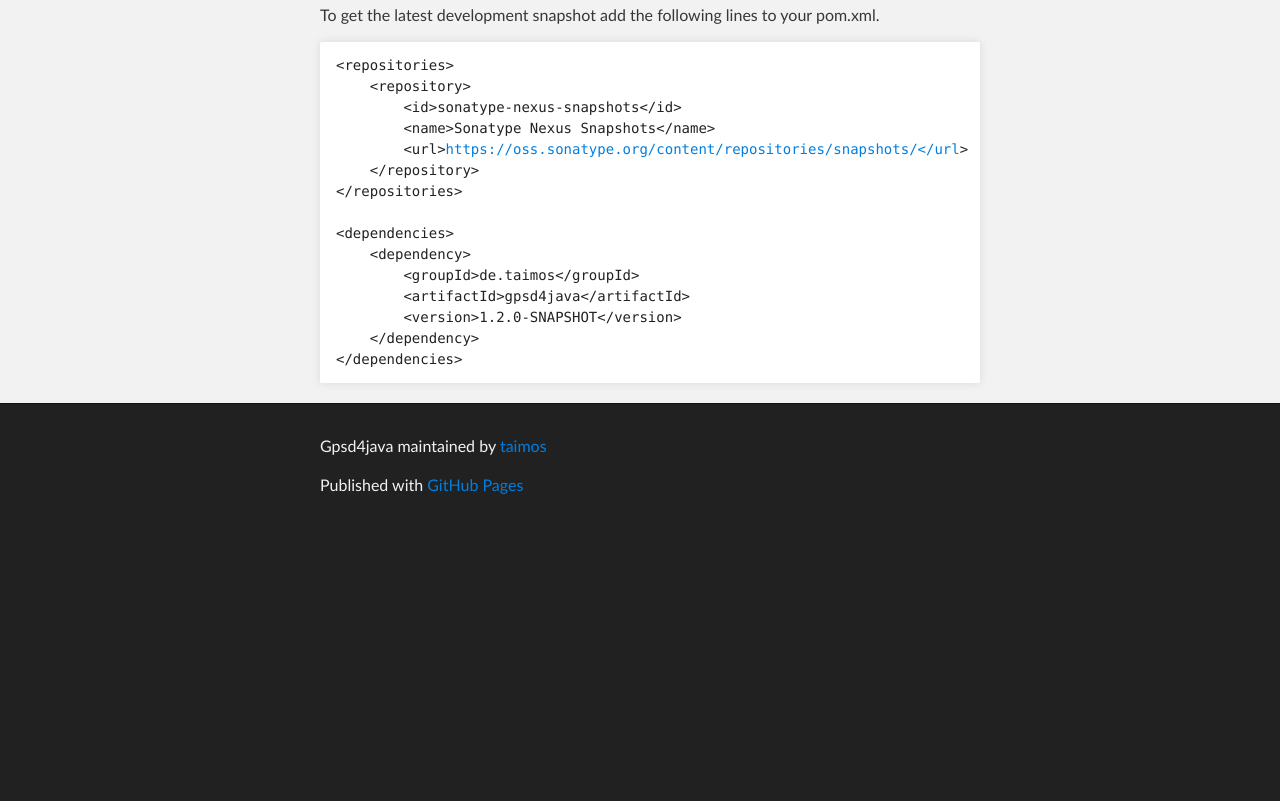
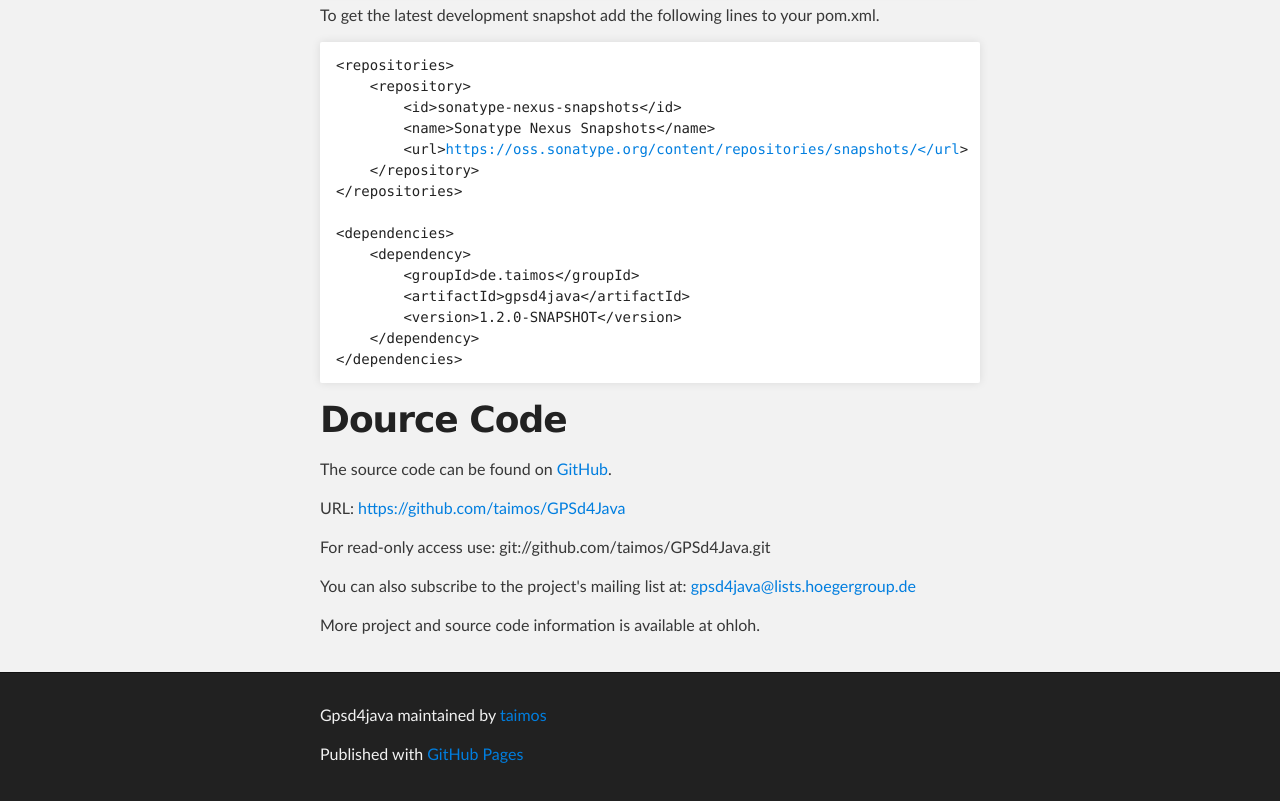
Before and after one commit to taimos/GPSd4Java, a plain HTML site: page index.html in a window 1280 px wide. Shown: the part 733-1534 px from the top of the page. Before the commit the page ends 1265 px from the top, so only its background shows below. Drawn offline with Linux system fonts and the light colour scheme; a script that the page names is missing.

Commit message:
Update index.html

```diff
--- a/index.html
+++ b/index.html
@@ -68,6 +68,14 @@
     &lt;/dependency&gt;
 &lt;/dependencies&gt;
 </code></pre>
+<h1>Dource Code</h1>
+<p>The source code can be found on <a href="https://github.com/taimos/GPSd4Java" target="_blank">GitHub</a>.</p>
+<p>URL: <a href="https://github.com/taimos/GPSd4Java" target="_blank">https://github.com/taimos/GPSd4Java</a></p>
+<p>For read-only access use: git://github.com/taimos/GPSd4Java.git</p>
+<p>You can also subscribe to the project's mailing list at: <a href="http://lists.hoegergroup.de/mailman/listinfo/gpsd4java" target="_blank">gpsd4java@lists.hoegergroup.de</a></p>
+<p> More project and source code information is available at ohloh.</p>
+<p><script type="text/javascript" src="http://www.ohloh.net/p/487573/widgets/project_basic_stats.js">
+</script><noscript><a href="http://www.ohloh.net/p/487573" target="_blank">www.ohloh.net</a></noscript></p>
       </section>
     </div>
 
```
